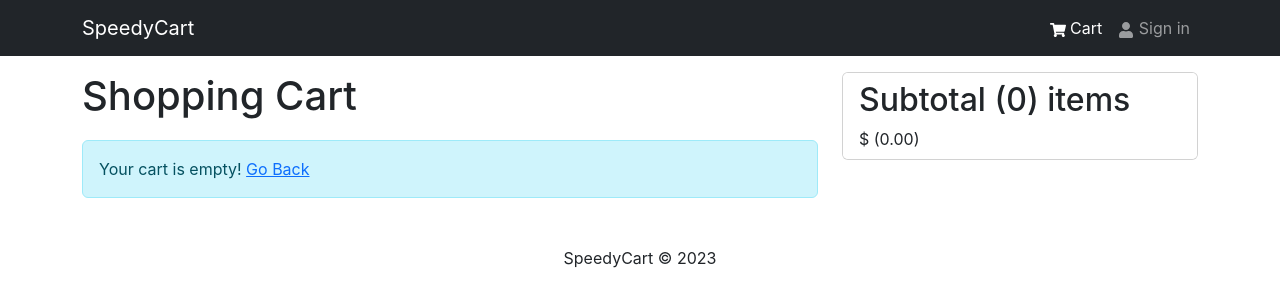
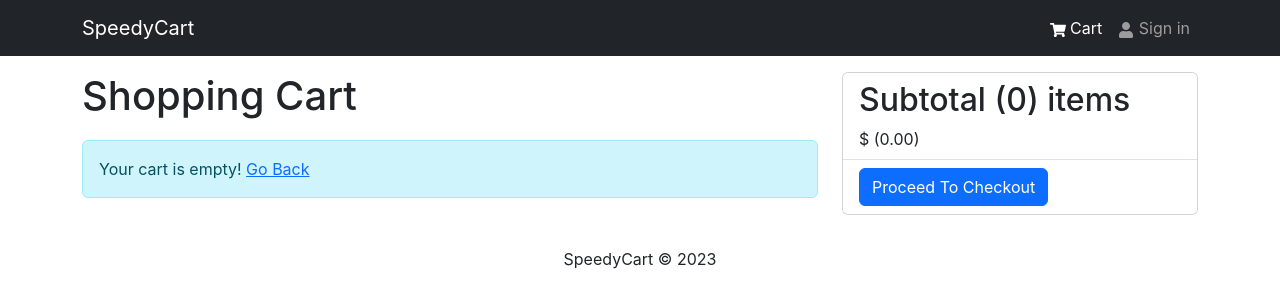
Before and after one commit to csabatoth627/speedycart-frontend, a React (Create React App) app in the folder frontend/: page /cart in a window 1280 px wide. Shown: the top 308 px of the page. Built offline with nearby package versions, Linux system fonts and the light colour scheme.

Commit message:
feat:add proceed to checkout button (CartScreen.jsx)

```diff
--- a/frontend/src/screens/CartScreen.jsx
+++ b/frontend/src/screens/CartScreen.jsx
@@ -72,6 +72,11 @@ const CartScreen = () => {
               </h2>
               $ ({cartItems.reduce((acc,item) => acc + item.qty * item.price,0).toFixed(2)})
             </ListGroupItem>
+            <ListGroupItem>
+                <Button type="button" variant="primary">
+                        Proceed To Checkout
+                </Button>
+            </ListGroupItem>
           </ListGroup>
         </Card>
       </Col>
```
